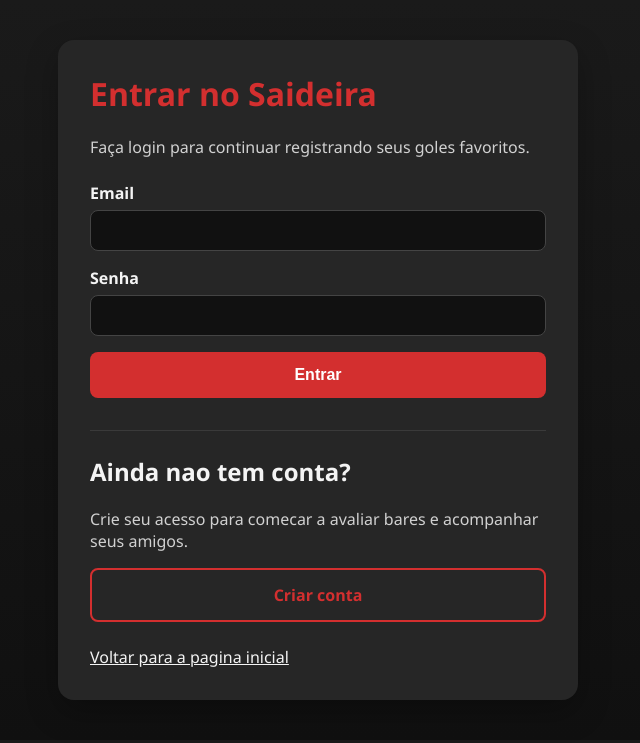
After one commit to Brunolmf/TP1_EngSoftware, a Flask app: page /acesso in a window 1280 px wide. The commit adds this page. Shown: the top 743 px of the page, without its empty margins (322-962 px from the left). Run offline with Flask 3, Linux system fonts and the light colour scheme.

Commit message:
refaz pagina de cadastro adicionando login e valida email e senha presentes no db

```diff
--- a/src/app.py
+++ b/src/app.py
@@ -24,6 +24,30 @@ with app.app_context():
 @app.route('/')
 def home():
     return render_template('index.html')
+
+@app.route('/acesso', methods=['GET', 'POST'])
+def acesso():
+    erro = None
+    sucesso = None
+
+    if request.method == 'POST':
+        email = request.form.get('email', '').strip().lower()
+        senha = request.form.get('senha', '')
+
+        if not email or not senha:
+            erro = 'Preencha email e senha.'
+        else:
+            usuario = Usuario.query.filter_by(email=email).first()
+
+            if not usuario:
+                erro = 'Email ou senha invalidos.'
+            elif not usuario.verificar_senha(senha):
+                erro = 'Email ou senha invalidos.'
+            else:
+                sucesso = f'Login validado para {usuario.nome}. O proximo passo sera criar a sessao.'
+
+
+    return render_template('acesso.html', erro=erro, sucesso=sucesso)
 
 def email_valido(email):
     padrao = r'^[^\s@]+@[^\s@]+\.[^\s@]+$'
@@ -56,11 +80,14 @@ def cadastro():
         elif Usuario.query.filter_by(email=email).first():
             erro = 'Este email ja esta cadastrado.'
         elif not senha_forte(senha):
-            erro = erro = 'A senha deve ter pelo menos 8 caracteres, com letra maiuscula, minuscula, numero e caractere especial.'
+            erro = 'A senha deve ter pelo menos 8 caracteres, com letra maiuscula, minuscula, numero e caractere especial.'
+
         else:
             try:
                 idade = int(idade_texto)
-                if idade < 18:
+                if idade < 0 or idade > 120:
+                    erro = "Digite uma idade válida"
+                elif idade < 18:
                     erro = 'Voce precisa ter pelo menos 18 anos para criar uma conta.'
             except ValueError:
                 erro = 'Digite uma idade valida.'
--- /dev/null
+++ b/src/templates/acesso.html
@@ -0,0 +1,139 @@
+<!DOCTYPE html>
+<html lang="pt-BR">
+<head>
+    <meta charset="UTF-8">
+    <meta name="viewport" content="width=device-width, initial-scale=1.0">
+    <title>Acessar | Saideira</title>
+    <style>
+        body {
+            font-family: 'Segoe UI', Tahoma, Geneva, Verdana, sans-serif;
+            background: linear-gradient(180deg, #1a1a1a 0%, #101010 100%);
+            color: #f4f4f4;
+            margin: 0;
+            padding: 40px 20px;
+        }
+        .wrapper {
+            max-width: 520px;
+            margin: 0 auto;
+        }
+        .card {
+            background-color: #262626;
+            border-radius: 16px;
+            padding: 32px;
+            box-shadow: 0 12px 32px rgba(0, 0, 0, 0.28);
+        }
+        h1, h2 {
+            margin-top: 0;
+        }
+        h1 {
+            color: #d32f2f;
+        }
+        p {
+            color: #d1d1d1;
+        }
+        form {
+            display: grid;
+            gap: 16px;
+            margin-top: 24px;
+        }
+        label {
+            display: block;
+            margin-bottom: 6px;
+            font-weight: bold;
+        }
+        input {
+            width: 100%;
+            box-sizing: border-box;
+            padding: 12px;
+            border: 1px solid #444;
+            border-radius: 8px;
+            background-color: #111;
+            color: #f4f4f4;
+        }
+        button,
+        .btn-link {
+            display: inline-block;
+            width: 100%;
+            box-sizing: border-box;
+            text-align: center;
+            text-decoration: none;
+            padding: 14px;
+            border-radius: 8px;
+            font-size: 1rem;
+            font-weight: bold;
+        }
+        button {
+            border: none;
+            background-color: #d32f2f;
+            color: white;
+            cursor: pointer;
+        }
+        .btn-link {
+            background-color: transparent;
+            color: #d32f2f;
+            border: 2px solid #d32f2f;
+        }
+        .secao-cadastro {
+            margin-top: 32px;
+            padding-top: 24px;
+            border-top: 1px solid #3a3a3a;
+        }
+        .voltar {
+            display: inline-block;
+            margin-top: 24px;
+            color: #f4f4f4;
+        }
+        .mensagem {
+            padding: 12px;
+            border-radius: 8px;
+            margin-bottom: 16px;
+        }
+
+        .erro {
+            background-color: #5c1f1f;
+        }
+        .sucesso {
+            background-color: #1f5c34;
+        }
+
+    </style>
+</head>
+<body>
+    <div class="wrapper">
+        <div class="card">
+            <h1>Entrar no Saideira</h1>
+            <p>Faça login para continuar registrando seus goles favoritos.</p>
+
+            {% if erro %}
+                <div class="mensagem erro">{{ erro }}</div>
+            {% endif %}
+
+            {% if sucesso %}
+                <div class="mensagem sucesso">{{ sucesso }}</div>
+            {% endif %}
+
+            <form method="POST">
+                <div>
+                    <label for="email">Email</label>
+                    <input type="email" id="email" name="email" required>
+                </div>
+
+                <div>
+                    <label for="senha">Senha</label>
+                    <input type="password" id="senha" name="senha" required>
+                </div>
+
+                <button type="submit">Entrar</button>
+            </form>
+
+            <div class="secao-cadastro">
+                <h2>Ainda nao tem conta?</h2>
+                <p>Crie seu acesso para comecar a avaliar bares e acompanhar seus amigos.</p>
+                <a href="/cadastro" class="btn-link">Criar conta</a>
+            </div>
+
+            <a href="/" class="voltar">Voltar para a pagina inicial</a>
+        </div>
+    </div>
+</body>
+</html>
--- a/src/templates/index.html
+++ b/src/templates/index.html
@@ -72,7 +72,7 @@
         <p>Acompanhe seus amigos, avalie a estufa, dê nota para a cerveja gelada e descubra o seu próximo bar favorito na capital mundial do boteco.</p>
 
         <div class="botoes">
-            <a href="/cadastro" class="btn btn-primary">Criar minha conta</a>
+            <a href="/acesso" class="btn btn-primary">Login / Criar conta</a>
             <a href="#" class="btn btn-secondary">Explorar bares</a>
         </div>
     </div>
```
